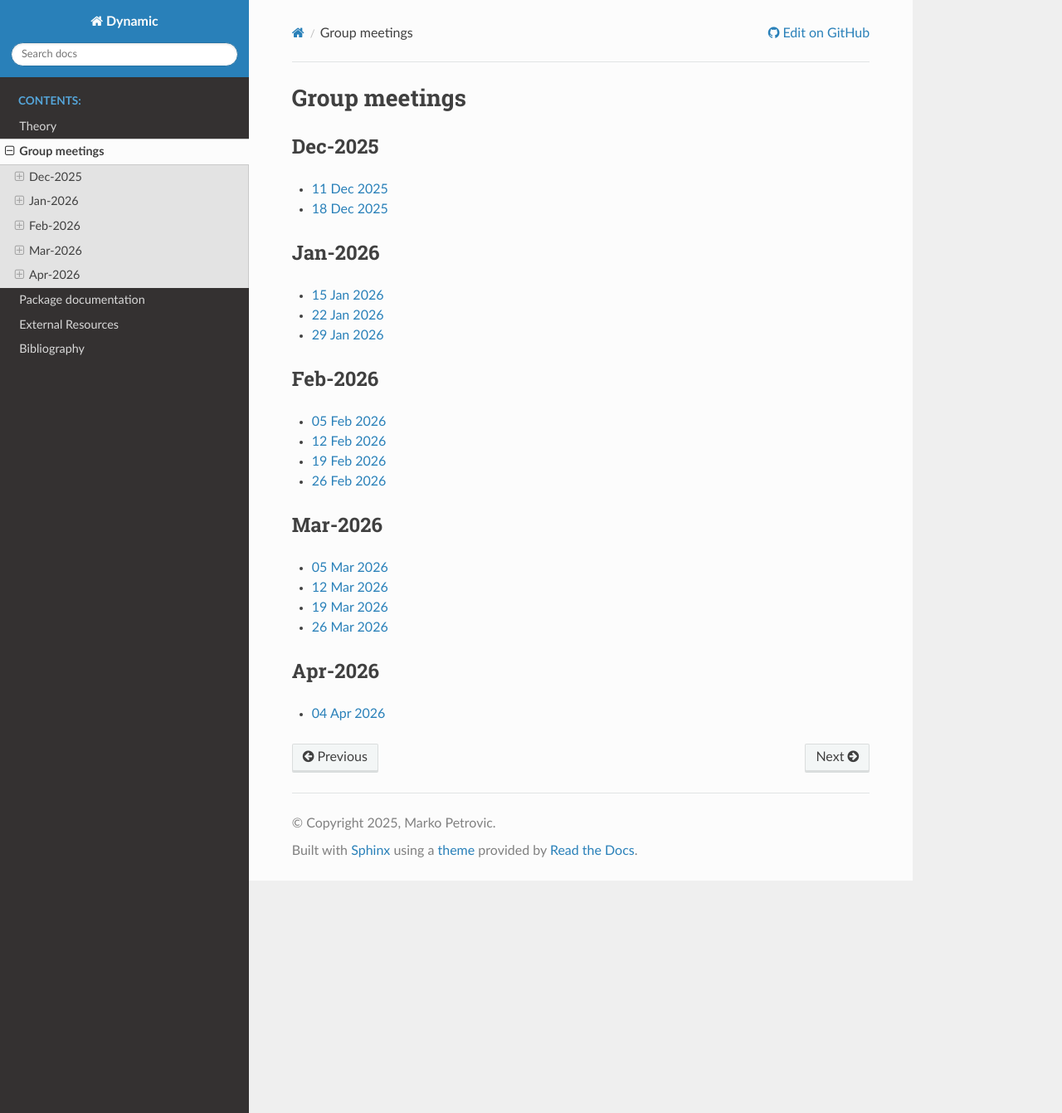
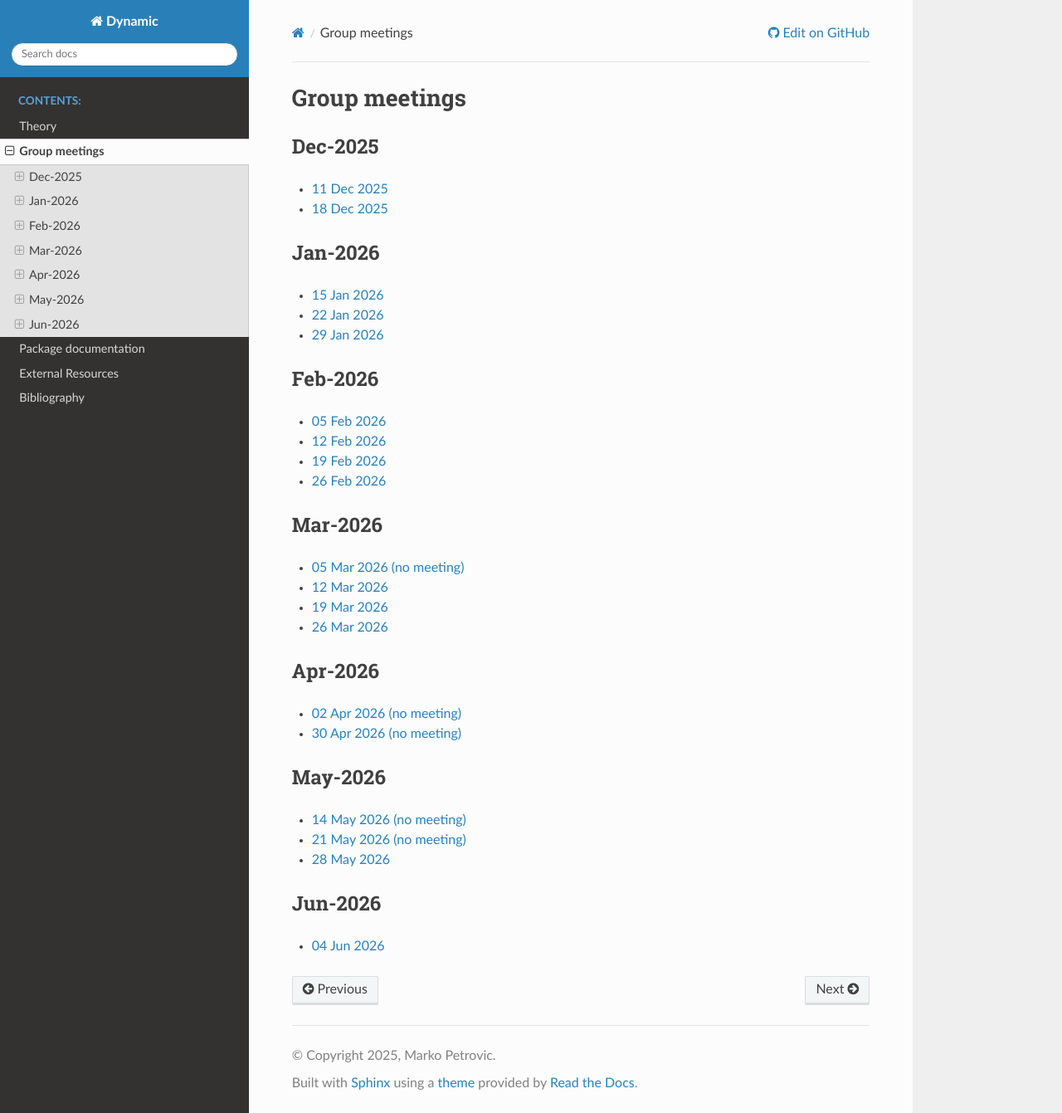
Before and after one commit to mpks/dynamic, a Sphinx documentation site: the page built from docs/pages/progress.rst, in a window 1280 px wide and 1341 px high. Shown: the whole window at 83% size. Built offline with Sphinx 7.4.7 and the Read the Docs theme 3.1.0, drawn with Linux system fonts in a browser that asks for light colours.

Commit message:
Update docs

```diff
--- a/docs/pages/2026/2026_03_05.rst
+++ b/docs/pages/2026/2026_03_05.rst
@@ -1,5 +1,5 @@
 
-05 Mar 2026
+05 Mar 2026 (no meeting)
 ===============
 
   No meeting this week due to CCP4 retreat meeting in London.
--- a/docs/pages/2026/2026_04_02.rst
+++ b/docs/pages/2026/2026_04_02.rst
@@ -1,5 +1,5 @@
 
-04 Apr 2026
-===============
+02 Apr 2026 (no meeting)
+=========================
 
   No meeting this week. Both, David W. and David M. are on annual leave.
--- /dev/null
+++ b/docs/pages/2026/2026_04_30.rst
@@ -0,0 +1,5 @@
+
+30 Apr 2026 (no meeting)
+========================
+
+  No meeting this week. Marko attended Olex2 workshop in Dubrovnik.
--- /dev/null
+++ b/docs/pages/2026/2026_05_14.rst
@@ -0,0 +1,6 @@
+
+14 May 2026 (no meeting)
+==========================
+
+  No meeting this week.
+  Marko attended Electron Diffraction workshop in Venice.
--- /dev/null
+++ b/docs/pages/2026/2026_05_21.rst
@@ -0,0 +1,6 @@
+
+21 May 2026 (no meeting)
+==========================
+
+  No meeting this week. David W. and Marko P. attended a lecture
+  on dynamical diffraction by Prof. P. Midgley.
--- a/docs/pages/progress.rst
+++ b/docs/pages/progress.rst
@@ -56,6 +56,32 @@ Apr-2026
    :maxdepth: 1
 
    2026/2026_04_02.rst
+   2026/2026_04_30.rst
+
+
+---------------------------------
+May-2026
+---------------------------------
+
+.. toctree::
+   :maxdepth: 1
+
+   2026/2026_05_14.rst
+   2026/2026_05_21.rst
+   2026/2026_05_28.rst
+
+---------------------------------
+Jun-2026
+---------------------------------
+
+.. toctree::
+   :maxdepth: 1
+
+   2026/2026_06_04.rst
+
+
+
+
 
 
 .. Commented (How to make image grid)
```
Also changed, not shown: docs/pages/2026/2026_05_28.rst (added, +40 -0 lines), docs/pages/2026/2026_06_04.rst (added, +43 -0 lines), docs/figs/rlv_html_new.png (added), docs/figs/synthetic_data.png (added), 1 other file.
